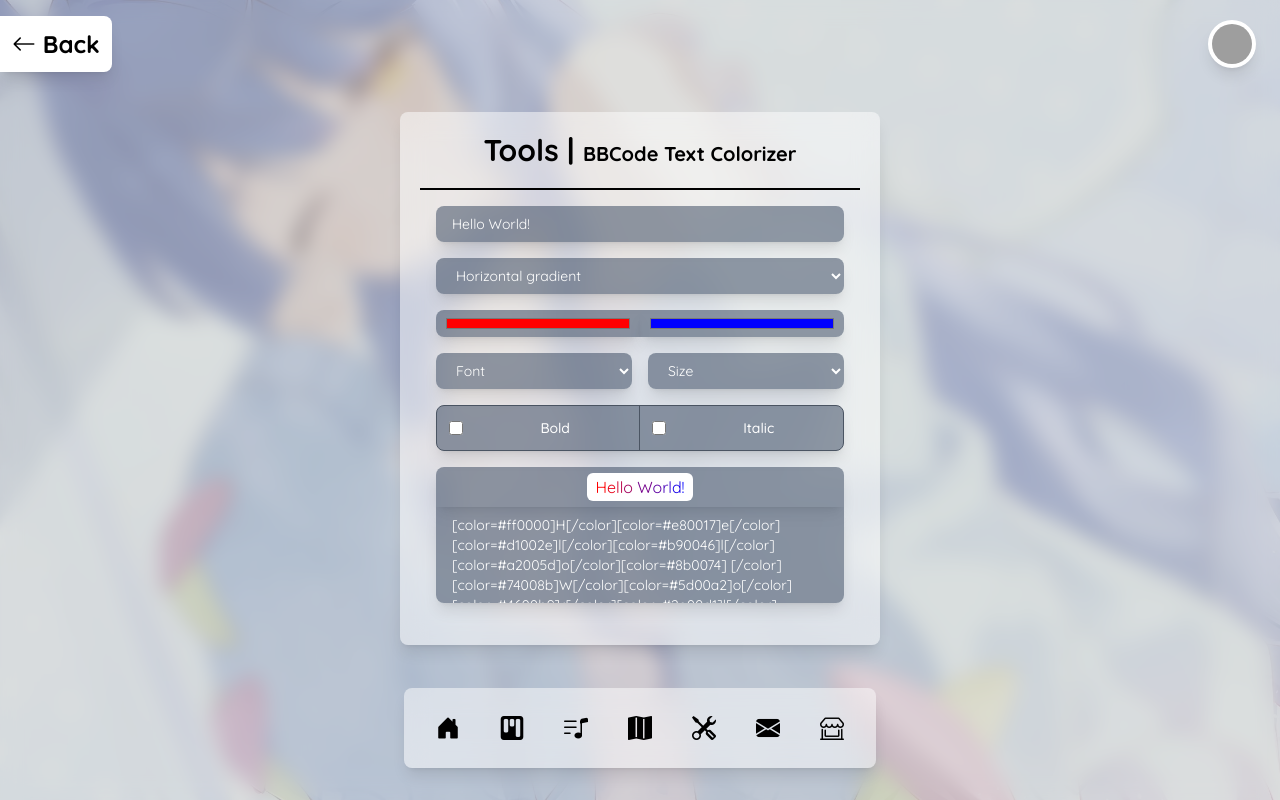
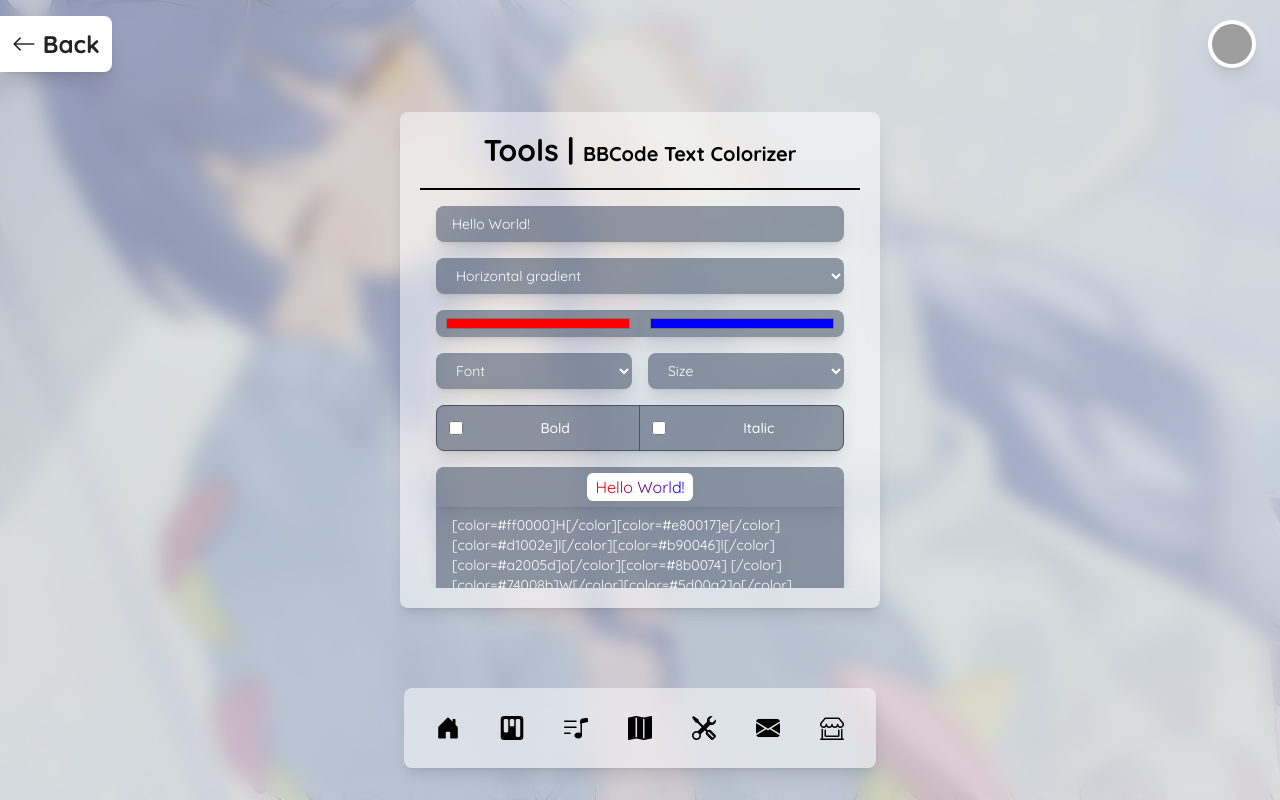
Before and after one commit to ant1po1e/ant1po1e.github.io, a React (Vite) app: page /tools/bbcode-generator in a window 1280 px wide. Built offline with nearby package versions, Linux system fonts and the light colour scheme; grey boxes are pictures that could not be loaded.

Commit message:
fix bbcode container not overflowing on desktop

```diff
--- a/src/components/BBCodeSection.jsx
+++ b/src/components/BBCodeSection.jsx
@@ -115,9 +115,8 @@ export const BBCodeSection = () => {
 					</div>
 				</div>
 
-				<div className="text-center mt-5 w-full px-4 py-4 border-t-2 border-t-black text-white">
+				<div className="text-center mt-5 w-full px-4 py-4 border-t-2 border-t-black text-white overflow-y-auto max-h-[50vh]">
 					<div className="space-y-4 max-w-md mx-auto">
-						{/* Text input */}
 						<div>
 							<label htmlFor="text" className="sr-only">
 								Text
--- a/src/components/ContactSection.jsx
+++ b/src/components/ContactSection.jsx
@@ -33,14 +33,12 @@ export const ContactSection = () => {
 				form.reset();
 				setShowAlert(true);
 
-				// Fokus ke alert untuk screen reader
 				setTimeout(() => {
 					if (alertRef.current) {
 						alertRef.current.focus();
 					}
 				}, 100);
 
-				// Auto-hide setelah 3 detik
 				setTimeout(() => setShowAlert(false), 3000);
 			} else {
 				alert("Something went wrong! Please try again later.");
--- a/src/components/Navbar.jsx
+++ b/src/components/Navbar.jsx
@@ -18,7 +18,7 @@ export const Navbar = () => {
 			<Link
 				to={isOnRoot ? "/" : backUrl}
 				aria-label={isOnRoot ? "Go to homepage" : "Go back"}
-				className="text-black font-bold text-lg md:text-2xl p-3 rounded-r-lg bg-white shadow-lg md:hover:text-blue-400 md:hover:pl-12 focus:ring-2 focus:ring-blue-400 transition-all duration-300">
+				className="text-[#232323] font-bold text-lg md:text-2xl p-3 rounded-r-lg bg-white shadow-lg md:hover:text-blue-400 md:hover:pl-12 focus:ring-2 focus:ring-blue-400 transition-all duration-300">
 				{isOnRoot ? (
 					"Antipole's Website"
 				) : (
```
